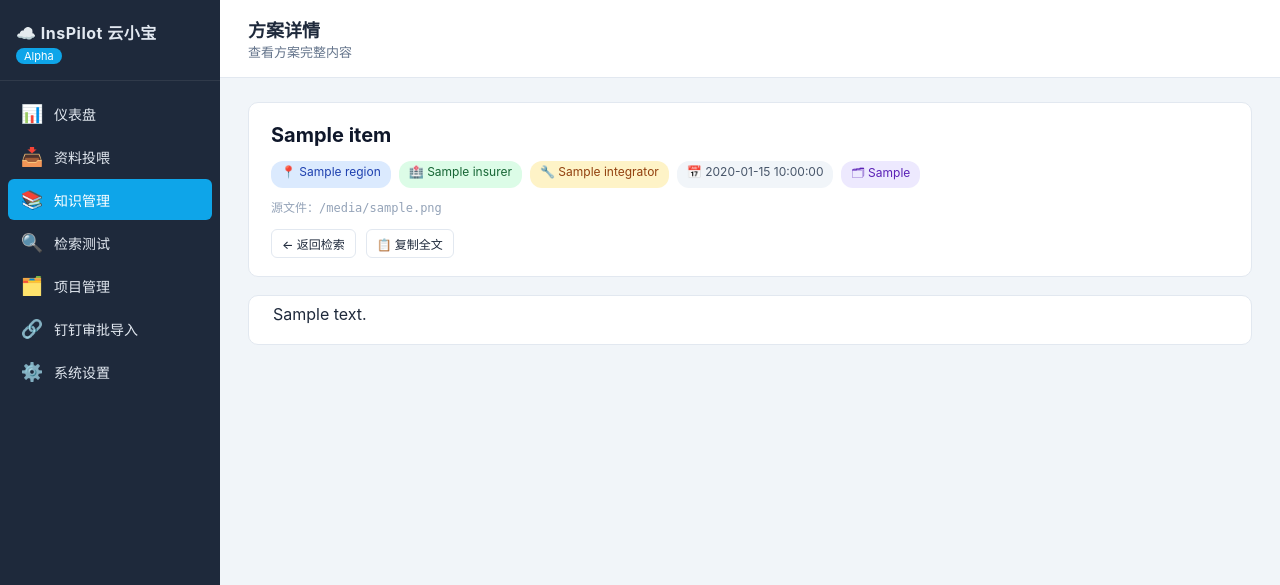
After one commit to zLHF/InsPilot, a FastAPI app: template apps/inspilot_cloud_baby/src/inspilot_cloud_baby/templates/knowledge_detail.html in a window 1280 px wide. The commit adds this page. Shown: the top 585 px of the page. Run offline with FastAPI, Linux system fonts and the light colour scheme; the template is opened without the code that fills it: most values are stand-ins (such as "Sample title", 1, 10 or a date in 2020); parts of the project's set-up code (start-up, migrations or seed data) failed here and were passed over; some libraries are stand-ins or nearby versions.

Commit message:
feat: add read-only plan detail page at /admin/knowledge/{id}
Search results now link to a structured detail view instead of being
dead-end cards.

- admin.py: GET /admin/knowledge/{id} fetches the KnowledgeItem and renders
  knowledge_detail.html; 404 returns a friendly 'not found' page.
- format_plan_body(): converts the flat body text into structured HTML —
  known section titles (业务模式/中心对接/收款账户/客户端配置/话术模板/退保审批
  /转账授权/专票确认/单证说明/关闭诉求 etc.) become sub-headings, 《...》
  doc names become h4, 'key：value' lines become definition rows, the rest
  stays as paragraphs. Escapes HTML throughout.
- knowledge_detail.html: metadata header card (title + region/insurer/
  integrator/date/type badges + source filename), structured body, copy-all
  button, back-to-search link.
- search.html: each result card now has a 📄 查看详情 → link (new tab).

```diff
--- /dev/null
+++ b/apps/inspilot_cloud_baby/src/inspilot_cloud_baby/templates/knowledge_detail.html
@@ -0,0 +1,84 @@
+{% extends "base.html" %}
+{% block title %}方案详情 - InsPilot 云小宝{% endblock %}
+{% block page_title %}方案详情{% endblock %}
+{% block page_desc %}查看方案完整内容{% endblock %}
+
+{% block content %}
+{% if not item %}
+<div class="card">
+  <div class="empty-state">
+    <div class="icon">❓</div>
+    <h3>未找到该方案</h3>
+    <p class="text-muted">ID：<code>{{ item_id }}</code></p>
+    <a href="/admin/search" class="btn btn-outline" style="margin-top:12px;">← 返回检索</a>
+  </div>
+</div>
+{% else %}
+<style>
+  .detail-meta {
+    background: #fff; border: 1px solid #e2e8f0; border-radius: 10px;
+    padding: 18px 22px; margin-bottom: 18px;
+  }
+  .detail-meta h2 { font-size: 20px; color: #0f172a; margin-bottom: 12px; line-height: 1.4; }
+  .detail-tags { display:flex; gap:8px; flex-wrap:wrap; margin-bottom: 10px; }
+  .detail-tags .tag { font-size: 12px; padding: 3px 10px; border-radius: 12px; }
+  .tag-region { background:#dbeafe; color:#1e40af; }
+  .tag-insurer { background:#dcfce7; color:#166534; }
+  .tag-integ { background:#fef3c7; color:#92400e; }
+  .tag-date { background:#f1f5f9; color:#475569; }
+  .tag-type { background:#ede9fe; color:#5b21b6; }
+  .detail-src { font-size: 12px; color: #94a3b8; font-family: monospace; }
+  .detail-actions { display:flex; gap:10px; margin-top:14px; }
+
+  .detail-body { background:#fff; border:1px solid #e2e8f0; border-radius:10px; padding:8px 24px 20px; }
+  .plan-section {
+    font-size: 15px; font-weight: 700; color: #1e3a8a;
+    margin: 22px 0 8px; padding-bottom: 5px;
+    border-bottom: 2px solid #dbeafe;
+  }
+  .plan-doc {
+    font-size: 14px; font-weight: 600; color: #6d28d9; margin: 16px 0 6px;
+  }
+  .plan-body p { font-size: 14px; color: #334155; line-height: 1.75; margin: 4px 0; }
+  .plan-kv {
+    font-size: 14px; line-height: 1.7; margin: 3px 0;
+    display: flex; gap: 4px; align-items: baseline;
+  }
+  .plan-k { color: #64748b; white-space: nowrap; flex-shrink: 0; }
+  .plan-v { color: #0f172a; font-weight: 500; word-break: break-all; }
+  .plan-body p:first-child, .plan-body .plan-section:first-child { margin-top: 0; }
+</style>
+
+<div class="detail-meta">
+  <h2>{{ item.title }}</h2>
+  <div class="detail-tags">
+    {% if meta.region %}<span class="tag tag-region">📍 {{ meta.region }}</span>{% endif %}
+    {% if meta.insurer %}<span class="tag tag-insurer">🏥 {{ meta.insurer }}</span>{% endif %}
+    {% if meta.integrator %}<span class="tag tag-integ">🔧 {{ meta.integrator }}</span>{% endif %}
+    {% if meta.doc_date %}<span class="tag tag-date">📅 {{ meta.doc_date }}</span>{% endif %}
+    {% if item.source_type %}<span class="tag tag-type">🗂 {{ item.source_type }}</span>{% endif %}
+  </div>
+  {% if meta.original_file %}
+  <div class="detail-src">源文件：{{ meta.original_file }}</div>
+  {% endif %}
+  <div class="detail-actions">
+    <a href="/admin/search" class="btn btn-outline btn-sm">← 返回检索</a>
+    <button class="btn btn-outline btn-sm" onclick="copyAll()">📋 复制全文</button>
+  </div>
+</div>
+
+<div class="detail-body plan-body">
+  {{ body_html | safe }}
+</div>
+
+<script>
+function copyAll(){
+  const t = document.querySelector('.plan-body').innerText;
+  navigator.clipboard.writeText(t).then(() => {
+    const b = event.target; const old = b.textContent;
+    b.textContent = '✅ 已复制'; setTimeout(() => b.textContent = old, 1500);
+  });
+}
+</script>
+{% endif %}
+{% endblock %}
--- a/apps/inspilot_cloud_baby/src/inspilot_cloud_baby/templates/search.html
+++ b/apps/inspilot_cloud_baby/src/inspilot_cloud_baby/templates/search.html
@@ -128,6 +128,10 @@ function render(data, q){
       <div class="src-title"><span class="src-rank">${i+1}</span>${s.title}</div>
       <div class="src-tags">${tags}</div>
       <div class="src-preview">${highlight(s.preview, q)}</div>
+      <div style="margin-top:8px;">
+        <a href="/admin/knowledge/${s.id}" target="_blank"
+           style="font-size:12px;color:#3b82f6;text-decoration:none;">📄 查看详情 →</a>
+      </div>
     </div>`;
   });
   out.innerHTML = html;
```
Also changed, not shown: apps/inspilot_cloud_baby/src/inspilot_cloud_baby/routers/admin.py (+93 -0 lines).
